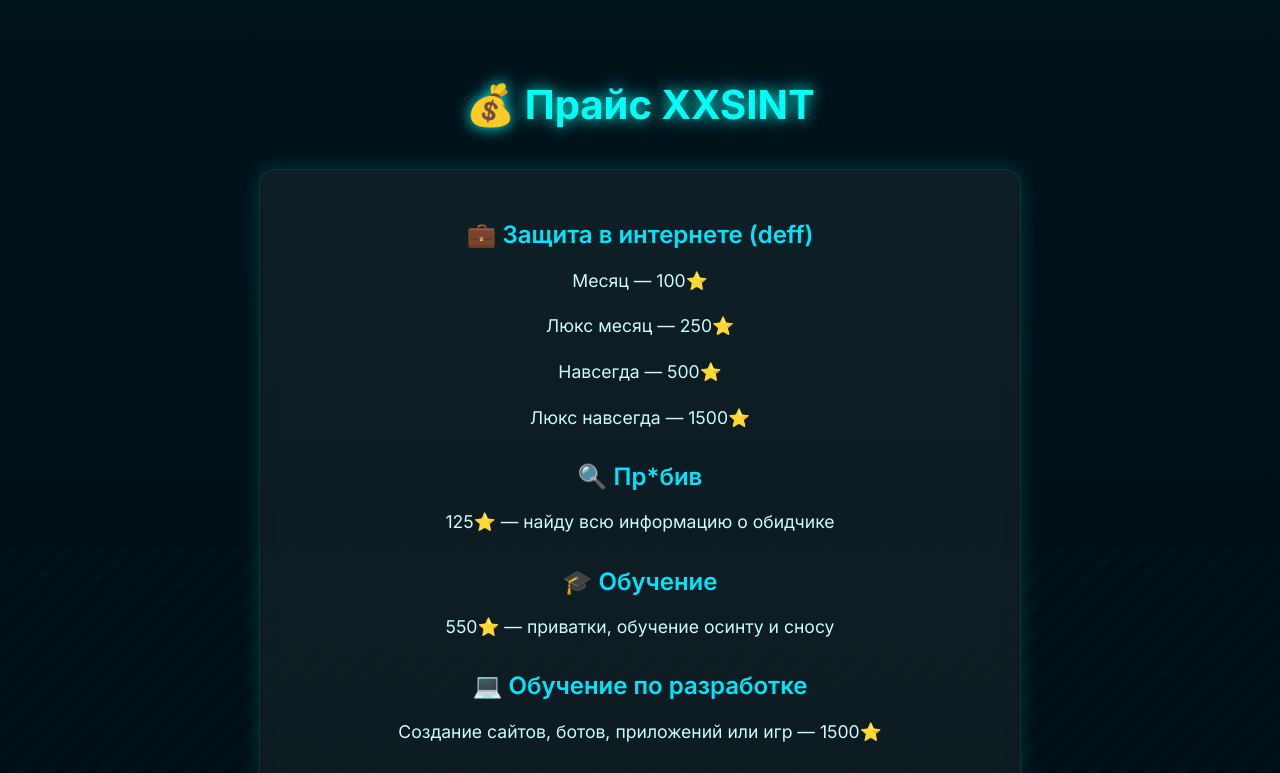
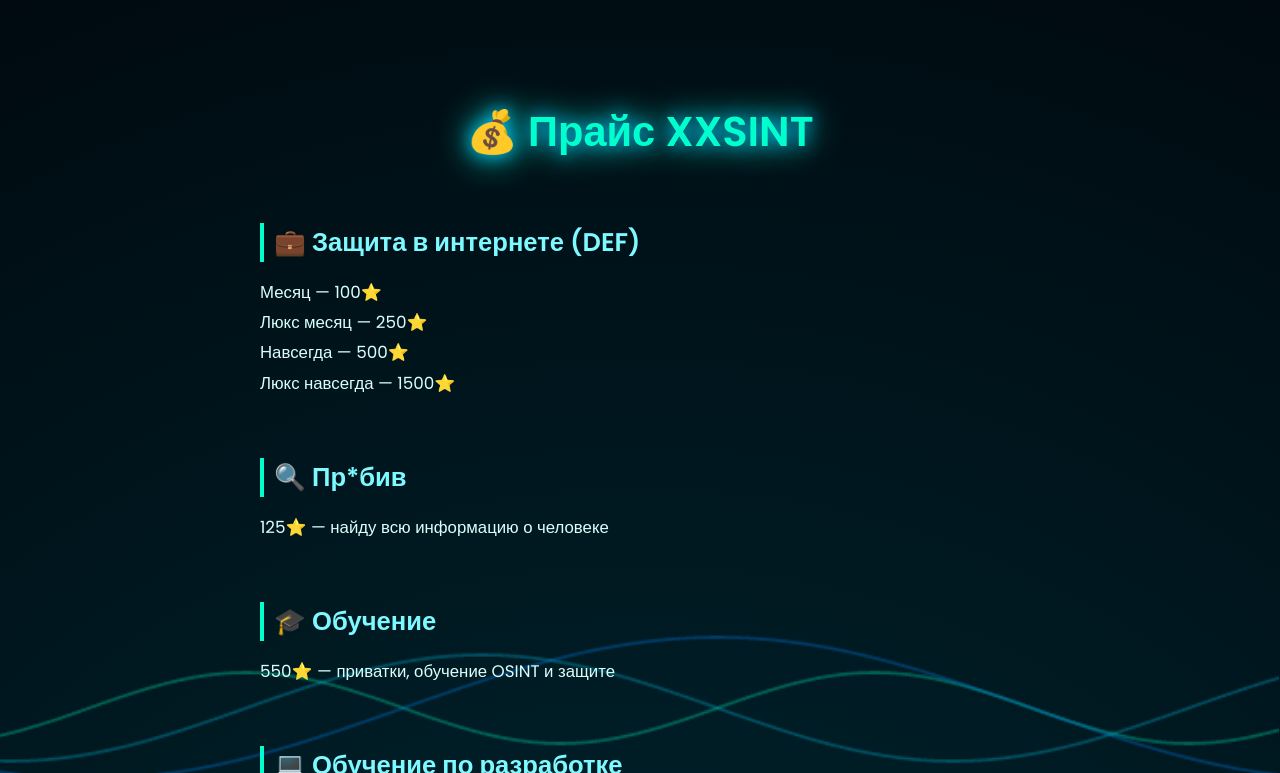
Before and after one commit to Donobek111/xxsint, a plain HTML site: page price.html in a window 1280 px wide. Shown: the top 773 px of the page. Drawn offline with Linux system fonts and the light colour scheme.

Commit message:
price.html

```diff
--- a/price.html
+++ b/price.html
@@ -3,155 +3,166 @@
 <head>
   <meta charset="UTF-8">
   <meta name="viewport" content="width=device-width, initial-scale=1.0">
-<title>XXSINT — Прайс</title>
+  <title>xxsint — Прайс</title>
+  <link href="https://fonts.googleapis.com/css2?family=Poppins:wght@400;600&display=swap" rel="stylesheet">
   <style>
-  @import url('https://fonts.googleapis.com/css2?family=Inter:wght@400;600;700&display=swap');
+    * { margin:0; padding:0; box-sizing:border-box; font-family:'Poppins',sans-serif; }
 
     body {
-    margin: 0;
-    font-family: 'Inter', sans-serif;
-    background: linear-gradient(180deg, #00141c 0%, #000a10 100%);
-    color: #e0f7fa;
-    overflow-x: hidden;
+      background: radial-gradient(circle at bottom, #00171f 0%, #000a10 100%);
+      color:#fff;
+      overflow-x:hidden;
+      opacity:0;
+      transform:translateY(30px);
+      transition:opacity 1s ease, transform 1s ease;
+      min-height:100vh;
+    }
+    body.loaded { opacity:1; transform:translateY(0); }
+    body.fade-out { opacity:0; transform:translateY(20px); }
+
+    canvas {
+      position:fixed;
+      top:0; left:0;
+      width:100%; height:100%;
+      z-index:0;
+      background: radial-gradient(circle at bottom, #002b36 0%, #000a10 100%);
     }
 
-  /* 🌊 Волны */
-  .wave {
-    position: fixed;
-    bottom: 0;
-    left: 0;
-    width: 200%;
-    height: 250px;
-    background: repeating-linear-gradient(
-      -45deg,
-      rgba(0, 255, 255, 0.1),
-      rgba(0, 255, 255, 0.1) 10px,
-      transparent 10px,
-      transparent 20px
-    );
-    animation: moveWave 10s linear infinite;
-    opacity: 0.2;
-  }
-  @keyframes moveWave {
-    0% { transform: translateX(0); }
-    100% { transform: translateX(-50%); }
+    .content {
+      position:relative;
+      z-index:2;
+      text-align:center;
+      padding:100px 20px;
+      max-width:800px;
+      margin:0 auto;
     }
 
-  /* Заголовок */
     h1 {
-    text-align: center;
-    margin-top: 80px;
-    font-size: 2.5em;
-    color: #00fff7;
-    text-shadow: 0 0 15px #00fff7;
+      font-size:2.6em;
+      color:#00ffcc;
+      text-shadow:0 0 25px #00e6b8, 0 0 50px #00b3ff;
+      animation:glow 3s ease-in-out infinite alternate;
+    }
+    @keyframes glow {
+      from { text-shadow:0 0 15px #00b3ff, 0 0 30px #00ffc3; }
+      to { text-shadow:0 0 30px #00ffff, 0 0 60px #00b3ff; }
     }
 
-  /* Контейнер */
-  .price-list {
-    max-width: 700px;
-    margin: 40px auto;
-    background: rgba(255, 255, 255, 0.05);
-    border-radius: 16px;
-    box-shadow: 0 0 20px rgba(0,255,255,0.15);
-    padding: 30px;
-    backdrop-filter: blur(8px);
-    border: 1px solid rgba(0,255,255,0.1);
+    h2 {
+      margin-top:60px;
+      font-size:1.6em;
+      color:#7df9ff;
+      border-left:4px solid #00ffcc;
+      padding-left:10px;
+      text-align:left;
     }
 
-  .section {
-    margin-bottom: 30px;
-  }
-
-  .section h2 {
-    text-align: center;
-    color: #00e5ff;
-    font-weight: 600;
-    margin-bottom: 15px;
-  }
-
-  .section p {
-    text-align: center;
-    line-height: 1.6;
-    font-size: 1.1em;
-    color: #ccfaff;
+    p {
+      font-size:1.05em;
+      color:#d9fffc;
+      margin-top:15px;
+      line-height:1.8em;
+      text-align:left;
     }
 
     a.button {
-    display: inline-block;
-    text-align: center;
-    background: #00e5ff;
-    color: #000;
-    padding: 12px 25px;
-    border-radius: 10px;
-    text-decoration: none;
-    font-weight: 600;
-    transition: all 0.3s ease;
+      display:inline-block;
+      background:linear-gradient(90deg,#00b3ff,#00ffcc);
+      padding:12px 30px;
+      border-radius:30px;
+      color:#002b36;
+      text-decoration:none;
+      font-weight:600;
+      box-shadow:0 0 20px rgba(0,255,200,0.6);
+      transition:all 0.4s ease;
+      position:relative;
+      overflow:hidden;
     }
-  a.button:hover {
-    background: #00ffff;
-    box-shadow: 0 0 15px #00ffff;
+    a.button::after {
+      content:''; position:absolute; left:-100%; top:0; width:100%; height:100%;
+      background:rgba(255,255,255,0.25); transition:left 0.4s ease;
     }
-
-  .btn-container {
-    text-align: center;
-    margin: 40px 0;
-  }
+    a.button:hover::after { left:100%; }
+    a.button:hover { transform:scale(1.05); box-shadow:0 0 30px rgba(0,255,255,0.8); }
 
     footer {
-    text-align: center;
-    font-size: 0.9em;
-    color: #6deaff;
-    margin-bottom: 50px;
+      text-align:center;
+      color:#80c7c7;
+      font-size:0.9em;
+      margin-top:80px;
     }
   </style>
 </head>
 <body>
+  <canvas id="waves"></canvas>
 
-  <div class="wave"></div>
-
+  <div class="content">
     <h1>💰 Прайс XXSINT</h1>
 
-  <div class="price-list">
+    <h2>💼 Защита в интернете (DEF)</h2>
+    <p>Месяц — 100⭐️<br>Люкс месяц — 250⭐️<br>Навсегда — 500⭐️<br>Люкс навсегда — 1500⭐️</p>
 
-    <div class="section">
-      <h2>💼 Защита в интернете (deff)</h2>
-      <p>Месяц — 100⭐️</p>
-      <p>Люкс месяц — 250⭐️</p>
-      <p>Навсегда — 500⭐️</p>
-      <p>Люкс навсегда — 1500⭐️</p>
-    </div>
+    <h2>🔍 Пр*бив</h2>
+    <p>125⭐️ — найду всю информацию о человеке</p>
 
-    <div class="section">
-      <h2>🔍 Пр*бив</h2>
-      <p>125⭐️ — найду всю информацию о обидчике</p>
-    </div>
+    <h2>🎓 Обучение</h2>
+    <p>550⭐️ — приватки, обучение OSINT и защите</p>
 
-    <div class="section">
-      <h2>🎓 Обучение</h2>
-      <p>550⭐️ — приватки, обучение осинту и сносу</p>
-    </div>
-
-    <div class="section">
     <h2>💻 Обучение по разработке</h2>
     <p>Создание сайтов, ботов, приложений или игр — 1500⭐️</p>
-    </div>
 
-    <div class="section">
     <h2>📩 Заказ</h2>
-      <p>Для заказа сайта или бота пишите сюда: <b>@xxsint😎</b></p>
-    </div>
+    <p>Для заказа сайта или бота пиши сюда: <b>@xxsint</b></p>
 
-    <div class="section">
     <h2>🏴‍☠️ Оплата</h2>
     <p>Возможна оплата через Stars / NFT</p>
-    </div>
-  </div>
 
-  <div class="btn-container">
+    <div style="margin-top:40px;">
       <a href="index.html" class="button">⬅️ Назад</a>
     </div>
 
-  <footer>© 2025 XXSINT | Все права защищены</footer>
+    <footer>© 2025 xxsint — made with 💻 using HTML & CSS</footer>
+  </div>
 
+  <script>
+    const canvas = document.getElementById("waves");
+    const ctx = canvas.getContext("2d");
+    let w, h, t = 0;
+    function resize() {
+      w = canvas.width = window.innerWidth;
+      h = canvas.height = window.innerHeight;
+    }
+    window.addEventListener("resize", resize);
+    resize();
+
+    function draw() {
+      ctx.clearRect(0, 0, w, h);
+      for (let i = 0; i < 3; i++) {
+        ctx.beginPath();
+        for (let x = 0; x < w; x++) {
+          const y = Math.sin((x + t * 50) / (100 + i * 50)) * (20 + i * 10) + h / 2;
+          ctx.lineTo(x, y);
+        }
+        ctx.strokeStyle = `rgba(${0},${255 - i*60},${200 + i*30},0.3)`;
+        ctx.lineWidth = 1.8;
+        ctx.stroke();
+      }
+      t += 0.015;
+      requestAnimationFrame(draw);
+    }
+    draw();
+
+    window.addEventListener("load", () => document.body.classList.add("loaded"));
+    document.querySelectorAll("a[href]").forEach(link => {
+      if (link.getAttribute("target") !== "_blank") {
+        link.addEventListener("click", e => {
+          e.preventDefault();
+          const url = link.getAttribute("href");
+          document.body.classList.add("fade-out");
+          setTimeout(() => (window.location.href = url), 600);
+        });
+      }
+    });
+  </script>
 </body>
 </html>
```
Lines whose indentation alone changed are shown as unchanged.
